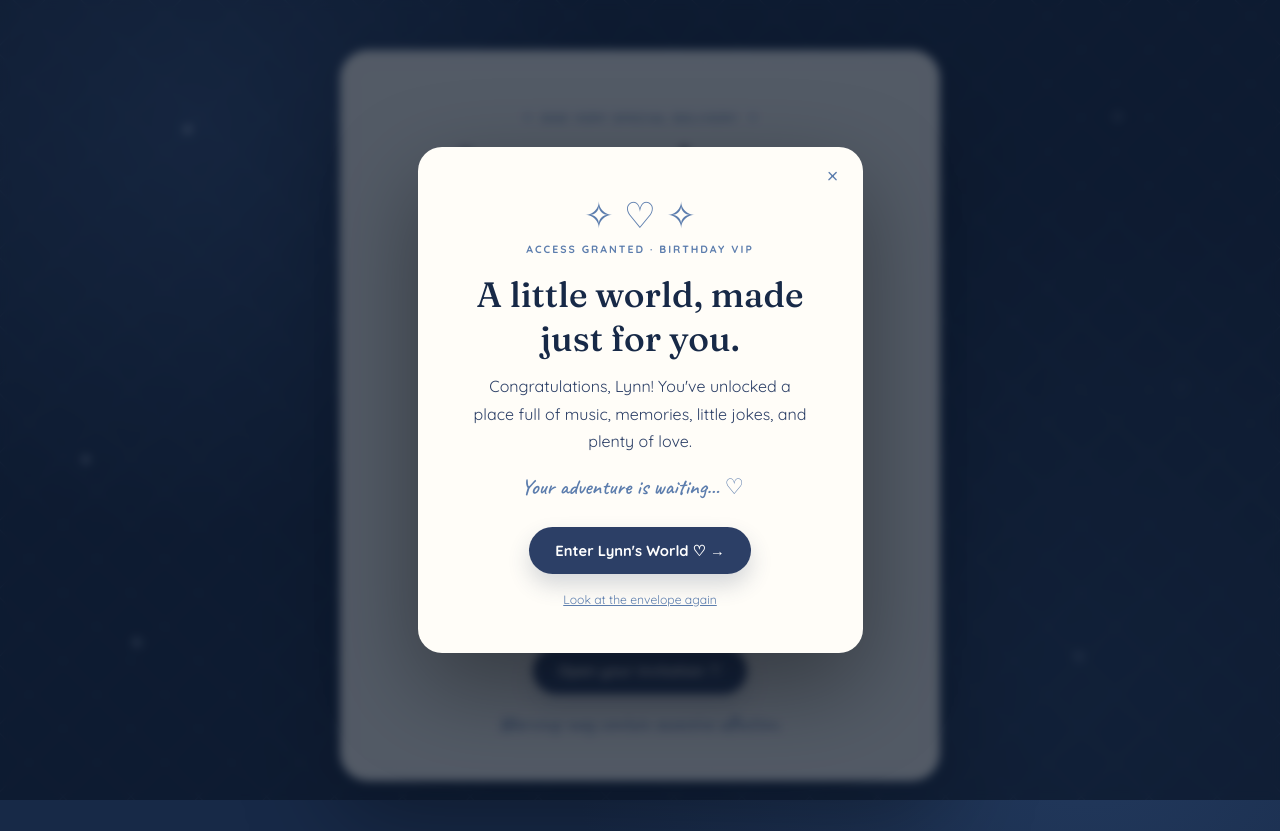
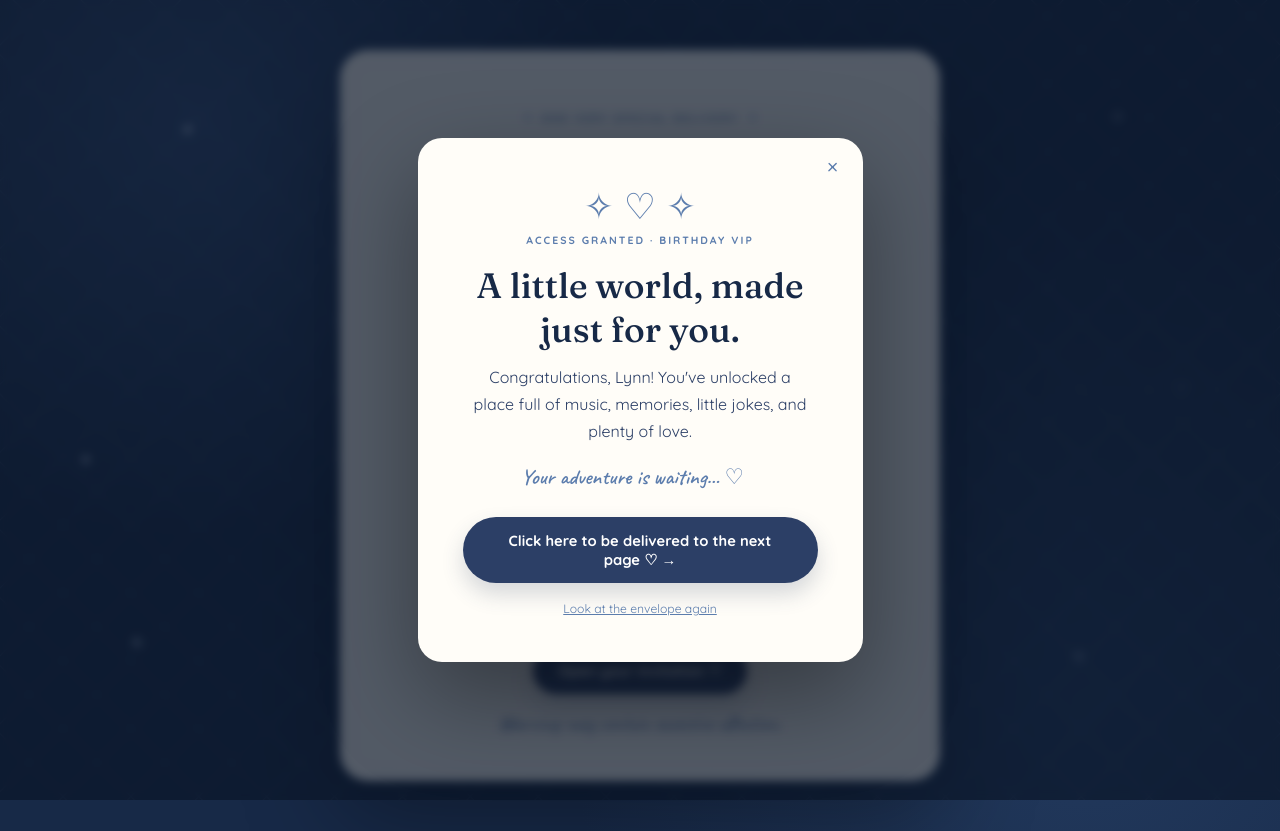
Before and after one commit to vytrinh117/lynns-birthday, a plain HTML site: page reveal.html in a window 1280 px wide. Both pictures are taken after a click on the button "Open your invitation ♡". Drawn offline with Linux system fonts and the light colour scheme.

Commit message:
Update reveal.html

```diff
--- a/reveal.html
+++ b/reveal.html
@@ -41,7 +41,7 @@
     <h2 id="revealTitle">A little world, made just for you.</h2>
     <p>Congratulations, Lynn! You've unlocked a place full of music, memories, little jokes, and plenty of love.</p>
     <p class="dialog-hand">Your adventure is waiting... ♡</p>
-    <a class="enter-link" href="./index.html">Enter Lynn's World ♡ →</a>
+    <a class="enter-link" href="./index.html">Click here to be delivered to the next page ♡ →</a>
     <button class="sub-link" id="backButton" type="button">Look at the envelope again</button>
   </div>
 </dialog>
```
